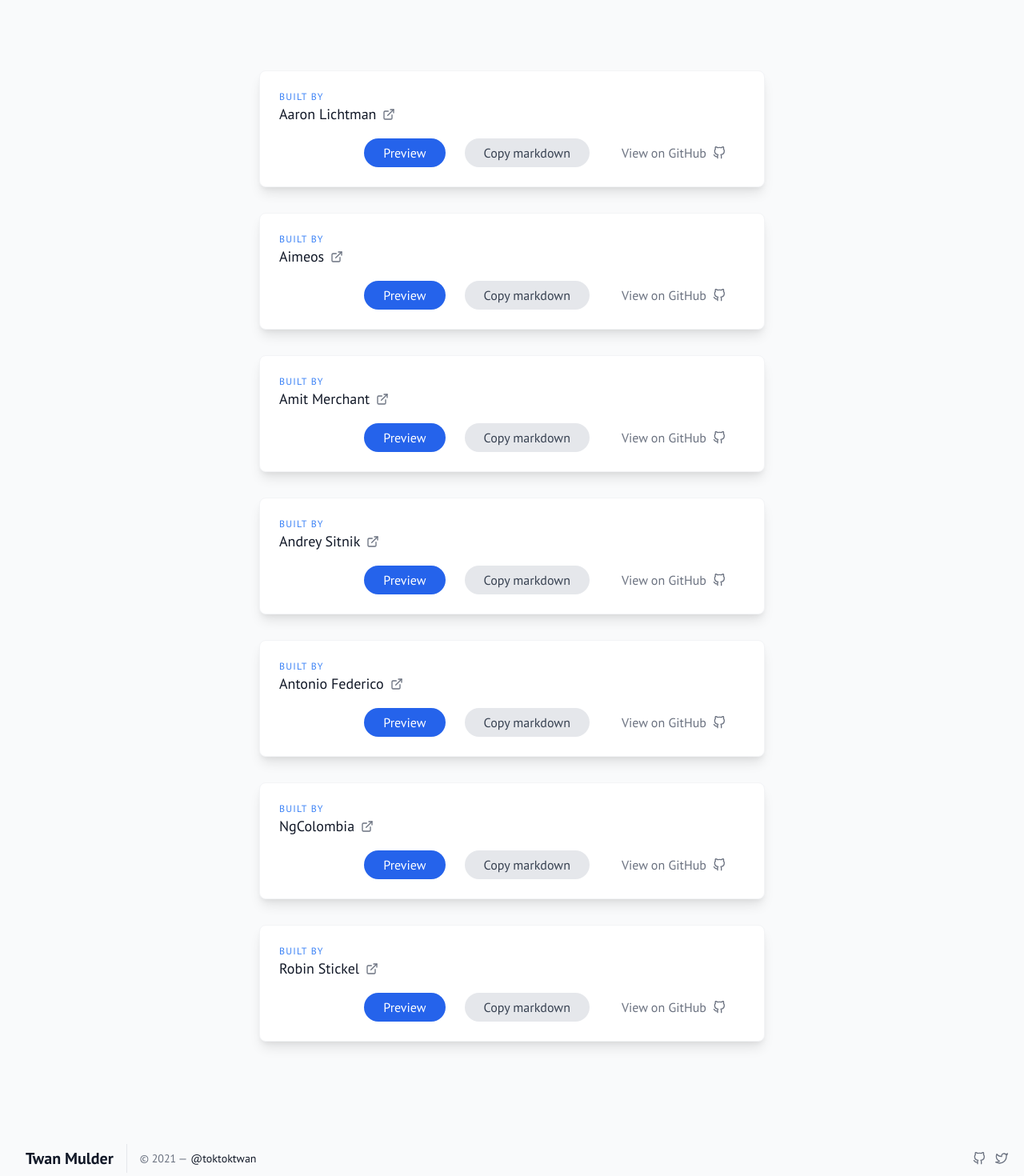
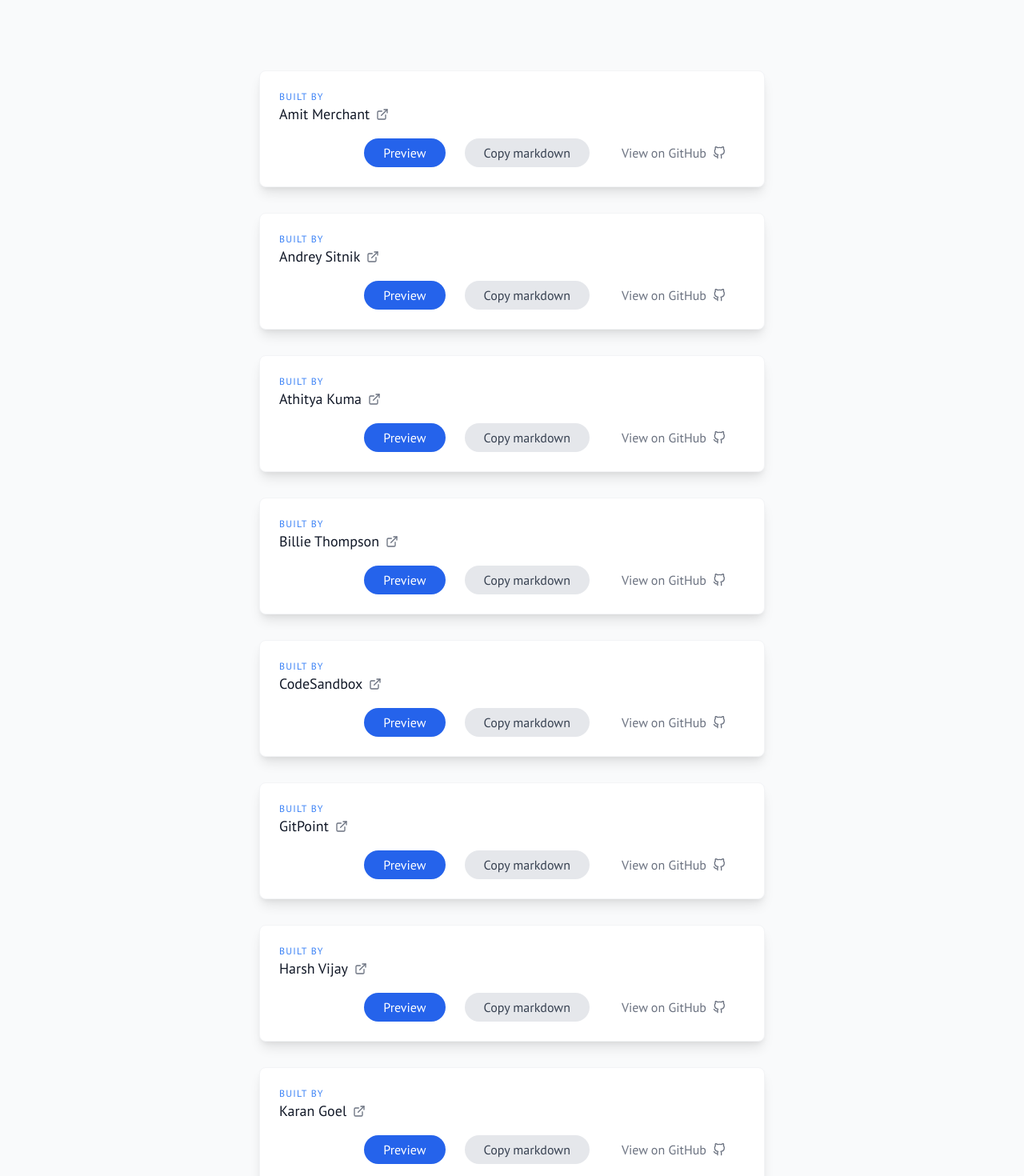
Before and after one commit to twanmulder/github-readme-templates, a React (Create React App) app: page / in a window 1280 px wide. Shown: the part 400-1870 px from the top of the page at 80% size. Built offline with nearby package versions, Linux system fonts and the light colour scheme; what @tailwindcss/typography would draw is missing.

Commit message:
add and remove a couple of readmes

```diff
--- a/src/data/readmes.js
+++ b/src/data/readmes.js
@@ -4,18 +4,6 @@
     ownerLink: "https://github.com/ai",
     githubLink: "https://github.com/ai/size-limit#readme",
     APIurl: "https://api.github.com/repos/ai/size-limit/readme",
-  },
-  {
-    owner: "Aimeos",
-    ownerLink: "https://github.com/aimeos",
-    githubLink: "https://github.com/aimeos/aimeos-typo3#readme",
-    APIurl: "https://api.github.com/repos/aimeos/aimeos-typo3/readme",
-  },
-  {
-    owner: "Aaron Lichtman",
-    ownerLink: "https://github.com/alichtman",
-    githubLink: "https://github.com/alichtman/stronghold#readme",
-    APIurl: "https://api.github.com/repos/alichtman/stronghold/readme",
   },
   {
     owner: "Robin Stickel",
@@ -30,17 +18,59 @@
     APIurl: "https://api.github.com/repos/amitmerchant1990/electron-markdownify/readme",
   },
   {
-    owner: "Antonio Federico",
-    ownerLink: "https://github.com/anfederico",
-    githubLink: "https://github.com/anfederico/Clairvoyant#readme",
-    APIurl: "https://api.github.com/repos/anfederico/Clairvoyant/readme",
-  },
-  {
     owner: "NgColombia",
     ownerLink: "https://github.com/ngcolombia",
     githubLink: "https://github.com/ngcolombia/medellin#readme",
     APIurl: "https://api.github.com/repos/ngcolombia/medellin/readme",
   },
+  {
+    owner: "Billie Thompson",
+    ownerLink: "https://github.com/PurpleBooth",
+    githubLink: "https://github.com/PurpleBooth/a-good-readme-template#readme",
+    APIurl: "https://api.github.com/repos/PurpleBooth/a-good-readme-template/readme",
+  },
+  {
+    owner: "Othneil Drew",
+    ownerLink: "https://github.com/othneildrew",
+    githubLink: "https://github.com/othneildrew/Best-README-Template#readme",
+    APIurl: "https://api.github.com/repos/othneildrew/Best-README-Template/readme",
+  },
+  {
+    owner: "CodeSandbox",
+    ownerLink: "https://github.com/codesandbox",
+    githubLink: "https://github.com/codesandbox/codesandbox-client#readme",
+    APIurl: "https://api.github.com/repos/codesandbox/codesandbox-client/readme",
+  },
+  {
+    owner: "Athitya Kuma",
+    ownerLink: "https://github.com/athityakumar",
+    githubLink: "https://github.com/athityakumar/colorls#readme",
+    APIurl: "https://api.github.com/repos/athityakumar/colorls/readme",
+  },
+  {
+    owner: "GitPoint",
+    ownerLink: "https://github.com/gitpoint",
+    githubLink: "https://github.com/gitpoint/git-point#readme",
+    APIurl: "https://api.github.com/repos/gitpoint/git-point/readme",
+  },
+  {
+    owner: "Harsh Vijay",
+    ownerLink: "https://github.com/iharsh234",
+    githubLink: "https://github.com/iharsh234/WebApp#readme",
+    APIurl: "https://api.github.com/repos/iharsh234/WebApp/readme",
+  },
+  {
+    owner: "Karan Goel",
+    ownerLink: "https://github.com/karan",
+    githubLink: "https://github.com/karan/joe#readme",
+    APIurl: "https://api.github.com/repos/karan/joe/readme",
+  },
+  {
+    owner: "NHN",
+    ownerLink: "https://github.com/nhn",
+    githubLink: "https://github.com/nhn/tui.editor#readme",
+    APIurl: "https://api.github.com/repos/nhn/tui.editor/readme",
+  },
 ];
 
 export default READMES;
```
